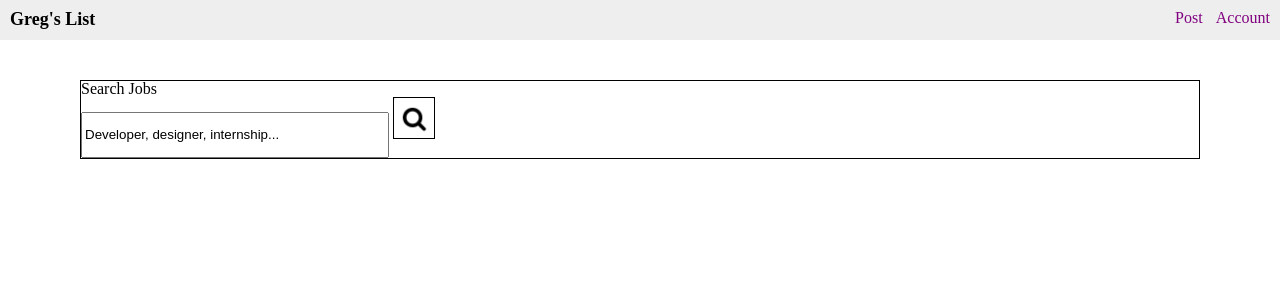
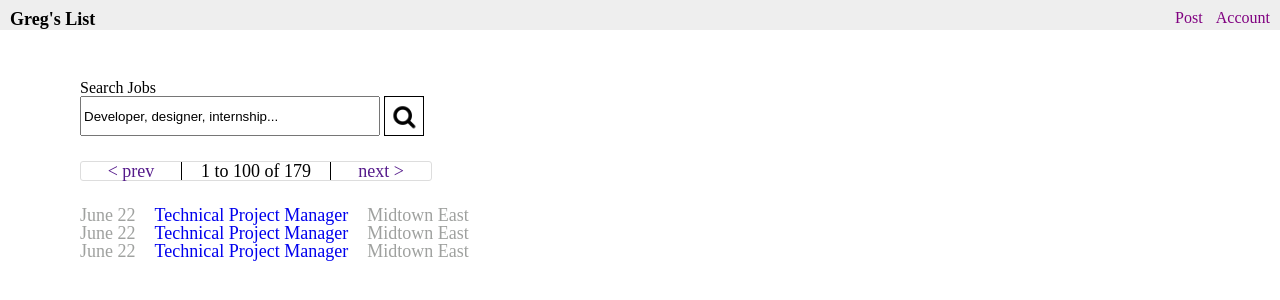
Before and after one commit to tch399/gregs-list, a plain HTML site: page index.html in a window 1280 px wide. Drawn offline with nearby package versions, Linux system fonts and the light colour scheme.

Commit message:
implements main content

```diff
--- a/index.html
+++ b/index.html
@@ -9,9 +9,9 @@
 <body>
 	<header>
 		<nav>
-	 		<span class="left">Greg's List</span>
-	 		<a href="post.html">Post</a>
-			<a href="account.html">Account</a>
+	 		<span class="logo">Greg's List</span>
+	 		<a class="header-links" href="post.html">Post</a>
+			<a class="header-links" href="account.html">Account</a>
 		</nav>
 	</header>
 	<section class="search-and-results">
@@ -21,6 +21,35 @@
 			<input type="image" src="signup.png" class="search-button">
 		</form>
 
+		<nav class="pages">
+			<a class="pages-button" href="">< prev</a>
+			<span class="pages-display">1 to 100 of 179</span>
+			<a class="pages-button" href="">next ></a>
+		</nav>
+
+		<main class="main_wrap">
+			<div class="content-wrap">
+				<ul>
+					<li>
+						<div>June 22</div>
+						<div class="content-title"><a href="#">Technical Project Manager</a></div>
+						<div>Midtown East</div>
+					</li>
+					<li>
+						<div>June 22</div>
+						<div class="content-title"><a href="#">Technical Project Manager</a></div>
+						<div>Midtown East</div>
+					</li>
+					<li>
+						<div>June 22</div>
+						<div class="content-title"><a href="#">Technical Project Manager</a></div>
+						<div>Midtown East</div>
+					</li>
+				</ul>
+			</div>
+
+		</main>
+
 	</section>
 </body>
 </html>
--- a/main.css
+++ b/main.css
@@ -1,3 +1,7 @@
+* {
+	box-sizing: border-box;
+}
+
 header {
 	position: fixed;
 	background-color: #EEEEEE;
@@ -14,17 +18,17 @@ header {
 
 body {
 	padding: 80px;
+	margin: 0;
 }
 
-
-span {
-	position: absolute ;
+.logo {
+	position: absolute;
 	left: 10px;
 	font-size: 18px;
 	font-weight: 800;
 }
 
-a {
+.header-links {
 	text-decoration: none;
 	padding-right: 10px;
 	color: purple;
@@ -41,21 +45,67 @@ form {
 }
 
 .search-and-results {
-	border: 1px black solid;
+	/* border: 1px black solid; */
 
 }
 
 .search-box{
 	height: 40px;
 	width: 300px;
-	/* display: inline-block; */
+	display: inline-block;
+	vertical-align: top;
 }
 
-
 .search-button {
-	height: auto;
+	height: 40px;
 	width: 40px;
 	border: 1px black solid;
 	position: relative;
 	margin-bottom: 0;
+	display: inline-block;
+	vertical-align: top;
 }
+
+.pages {
+	display: inline-block;
+	margin-top: 25px;
+	margin-bottom: 25px;
+	font-size: 0;
+	border: 1px solid #DDDDDD;
+	border-radius: 3px;
+
+}
+
+.pages-button {
+	display: inline-block;
+	font-size: 18px;
+	width: 100px;
+	height: 100%;
+	text-align: center;
+	border-radius: 3px;
+	text-decoration: none;
+}
+
+.pages-display {
+	display: inline-block;
+	width: 150px;
+	height: 100%;
+	text-align: center;
+	font-size: 18px;
+	border-left: 1px solid black;
+	border-right: 1px solid black;
+	/* padding: 3px 20px; */
+
+}
+
+li > div {
+	display: inline-block;
+	font-size: 18px;
+	color: #9fa19f;
+
+}
+
+.content-title a {
+	text-decoration: none;
+	padding: 0 15px;
+}
```
Also changed, not shown: new.html (added, +75 -0 lines).
